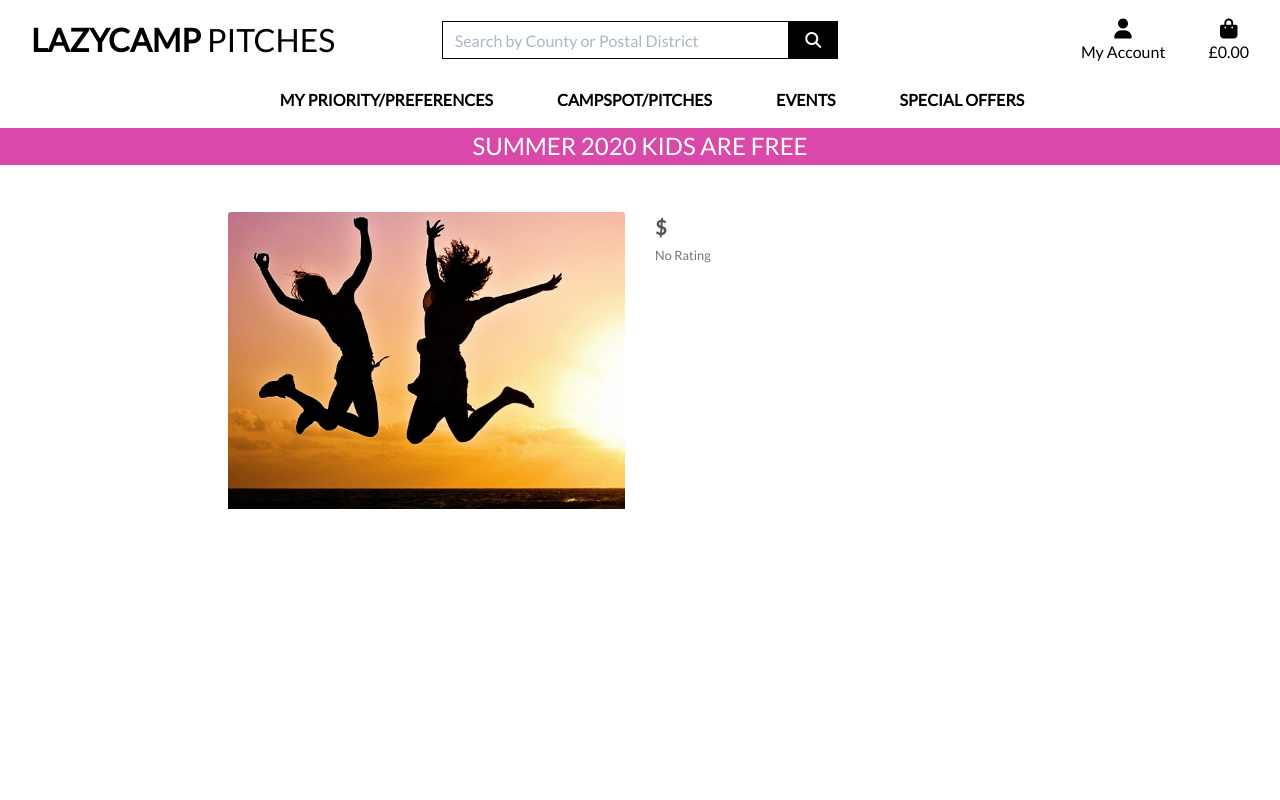
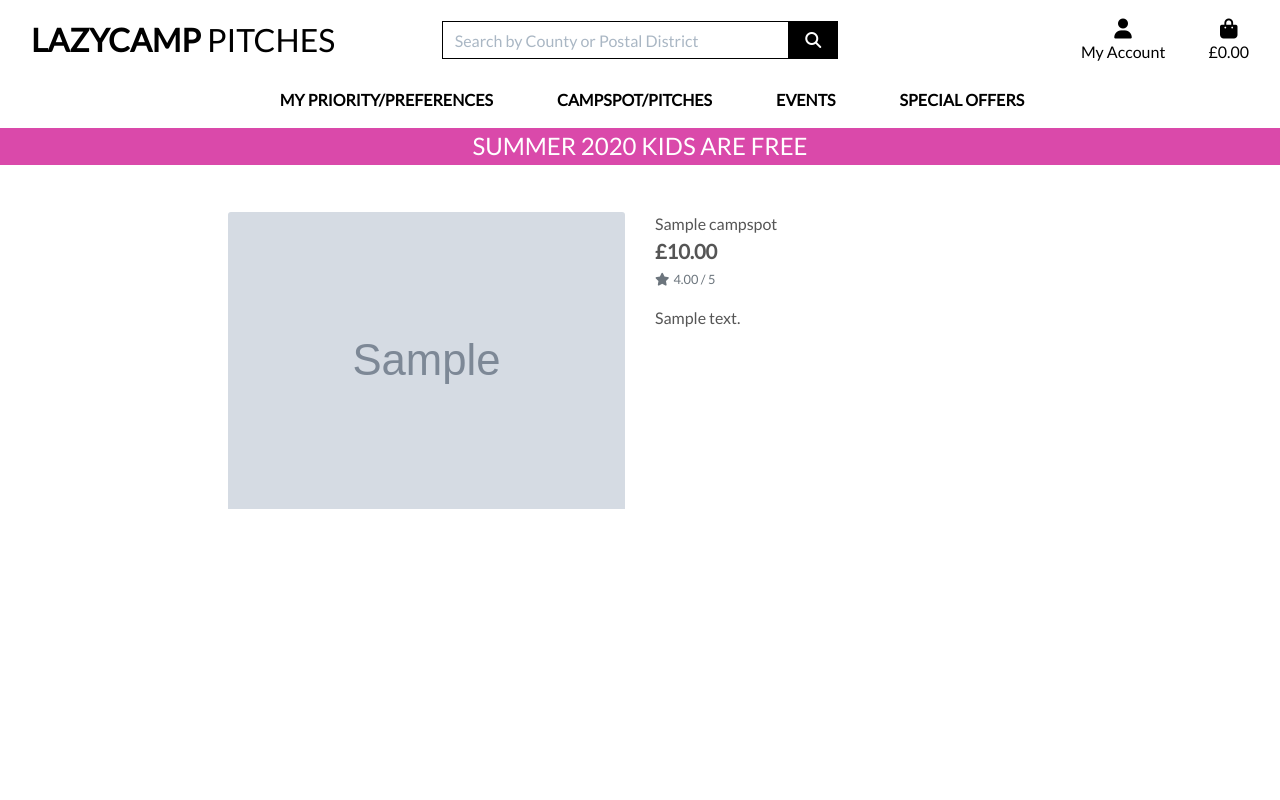
Before and after one commit to samathaluca/new-lazycamp, a Django app: page /campspots/1/ in a window 1280 px wide. Run offline with Django 3.2, Linux system fonts and the light colour scheme; tables that the repository leaves empty hold one stand-in row (values such as "Sample post"); grey boxes marked "Sample" are stand-in pictures; some libraries are stand-ins or nearby versions.

Commit message:
campspot_detail template and views

```diff
--- a/campspots/templates/campspots/campspot_detail.html
+++ b/campspots/templates/campspots/campspot_detail.html
@@ -21,7 +21,7 @@
                         </a>
                         {% else %}
                         <a href="">
-                            <img class="card-img-top img-fluid" src="{{ MEDIA_URL }}joy.jpg" alt="{{ campspot.name }}">
+                            <img class="card-img-top img-fluid" src="{{ MEDIA_URL }}noimage.png" alt="{{ campspot.name }}">
                         </a>
                     {% endif %}
                 </div>
@@ -29,7 +29,7 @@
             <div class="col-12 col-md-6 col-lg-4">
                 <div class="product-details-container mb-5 mt-md-5">
                     <p class="mb-0">{{ campspot.name }}</p>
-                    <p class="lead mb-0 text-left font-weight-bold">${{ campspot.price }}</p>
+                    <p class="lead mb-0 text-left font-weight-bold">£{{ campspot.price }}</p>
                     {% if campspot.rating %}
                         <small class="text-muted"><i class="fas fa-star mr-1"></i>{{ campspot.rating }} / 5</small>
                     {% else %}
--- a/campspots/views.py
+++ b/campspots/views.py
@@ -15,38 +15,14 @@ def all_campspots(request):
 
     return render(request, 'campspots/campspots.html', context)
 
+
 def campspot_detail(request, campspot_id):
     """ A view to show individual product details """
 
     campspot = get_object_or_404(Campspot, pk=campspot_id)
 
     context = {
-        'camspot': campspot,
+        'campspot': campspot,
     }
 
     return render(request, 'campspots/campspot_detail.html', context)
-
-
-# def campspot_detail(request, campspot_id):
-#     """ A view to show campspot details """
-
-#     campspot = get_object_or_404(Campspot, pk=campspot_id)
-
-#     context = {
-#         'campspot': campspot,
-#     }
-
-#     return render(request, 'campspots/campspot_detail.html', context)
-
-
-
-# def campspots(request):
-#     """ A view to show individual product dates """
-
-#     # product = get_object_or_404(Product, pk=product_id)
-#     campspots_available = Campspot.objects.filter(is_available=True)
-#     context = {
-#         'campspots_available': campspots_available,
-#     }
-
-#     return render(request, 'campspots/campspots_available.html', context)
```
